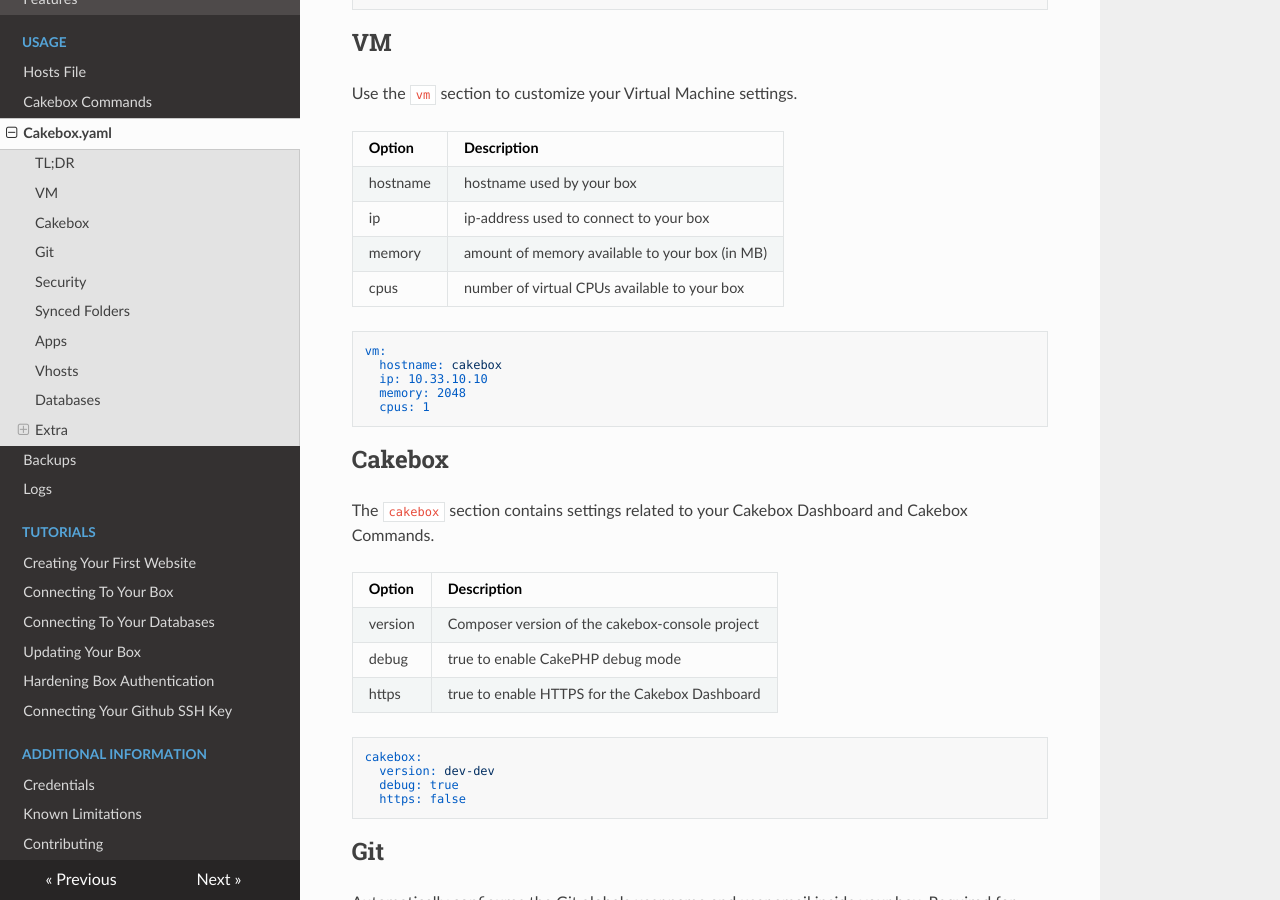
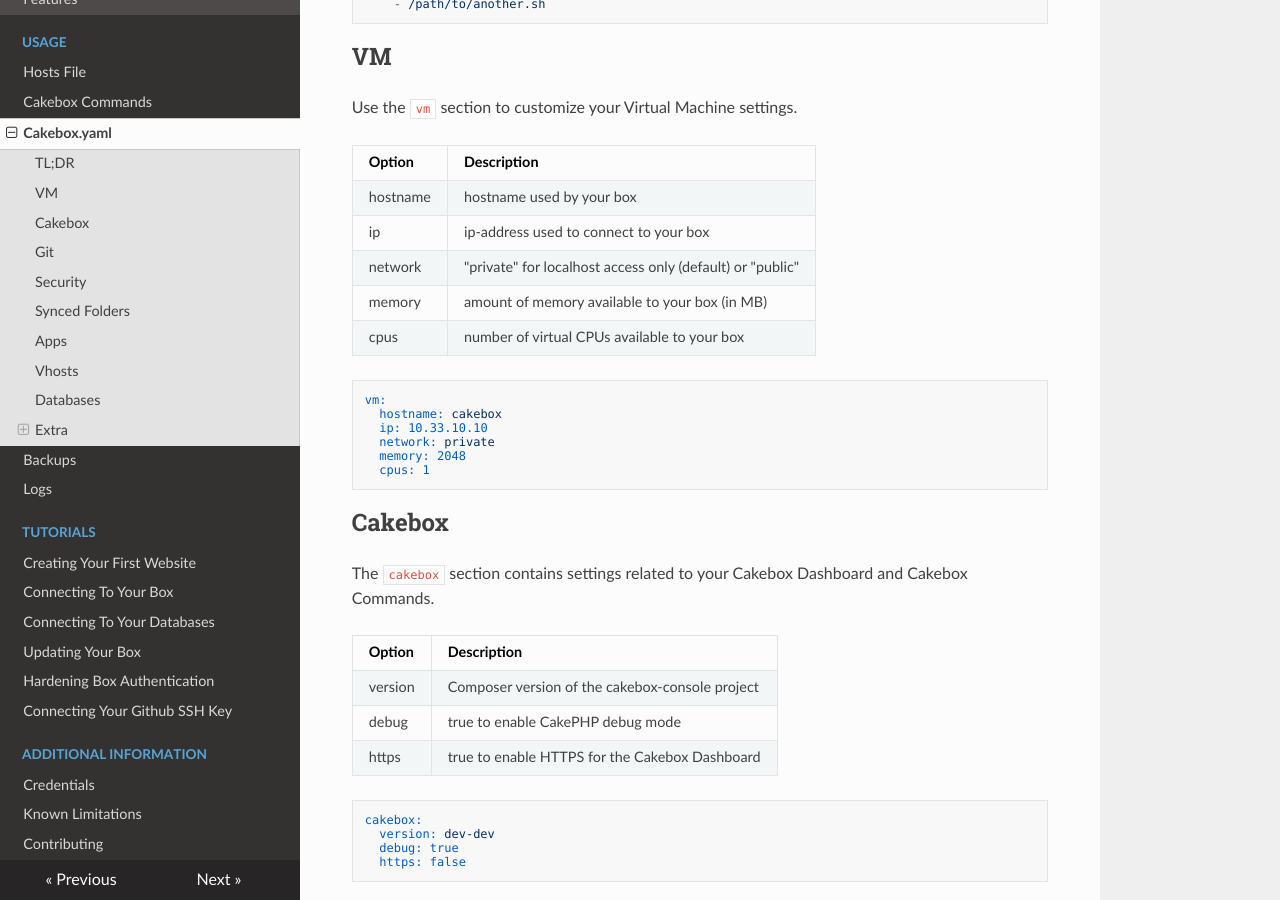
Before and after one commit to alt3/cakebox, an MkDocs documentation site: the page built from docs/sources/usage/cakebox-yaml.md, in a window 1280 px wide and 900 px high, scrolled down 1984 px. Built offline with MkDocs 1.6.1, drawn with Linux system fonts in a browser that asks for light colours; nearby versions of some CDN libraries; old or Windows-style settings are respelled for this version of MkDocs.

Commit message:
Adds yaml option for private or public network

````diff
--- a/docs/sources/usage/cakebox-yaml.md
+++ b/docs/sources/usage/cakebox-yaml.md
@@ -31,6 +31,7 @@ Cakebox.yaml with a lot of different provisioning variations.
 vm:
   hostname: cakebox
   ip: 10.33.10.10
+  network: private
   memory: 2048
   cpus: 1
 
@@ -126,6 +127,7 @@ Option    | Description
 :---------|:------------
 hostname  | hostname used by your box
 ip        | ip-address used to connect to your box
+network   | "private" for localhost access only (default) or "public"
 memory    | amount of memory available to your box (in MB)
 cpus      | number of virtual CPUs available to your box
 
@@ -133,6 +135,7 @@ cpus      | number of virtual CPUs available to your box
 vm:
   hostname: cakebox
   ip: 10.33.10.10
+  network: private
   memory: 2048
   cpus: 1
 ```
````
Also changed, not shown: 2 other files.
